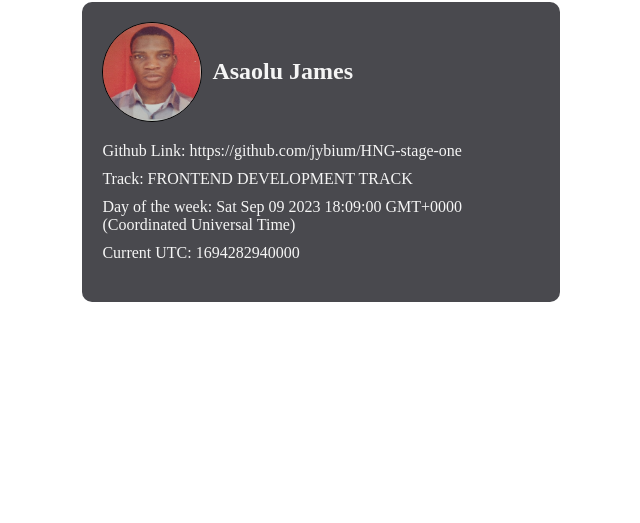
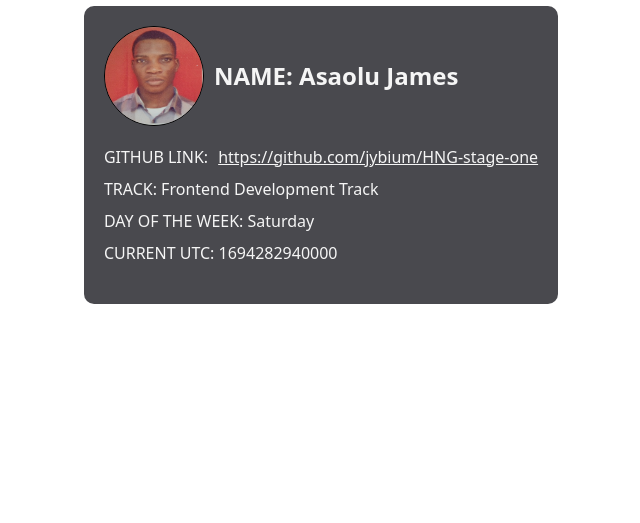
Before and after one commit to Jybium/HNG-stage-one, a plain HTML site: page index.html in a window 1280 px wide. Shown: the part 277-800 px from the top of the page, without its empty margins (319-959 px from the left). Drawn offline with Linux system fonts and the light colour scheme.

Commit message:
Task Completed

```diff
--- a/index.css
+++ b/index.css
@@ -1,7 +1,8 @@
 * {
   margin: 0;
   padding: 0;
-  text-decoration: none;
+  font-family: system-ui, -apple-system, BlinkMacSystemFont, "Segoe UI", Roboto,
+    Oxygen, Ubuntu, Cantarell, "Open Sans", "Helvetica Neue", sans-serif;
   color: whitesmoke;
   box-sizing: border-box;
 }
@@ -12,9 +13,10 @@ body {
   display: grid;
   place-content: center;
 }
+
 main {
   height: max-content;
-  width: 80%;
+  /* width: 80%; */
   margin: auto;
   padding: 20px;
   border-radius: 10px;
@@ -24,6 +26,7 @@ main {
   -ms-border-radius: 10px;
   -o-border-radius: 10px;
 }
+
 img {
   width: 100px;
   text-align: center;
@@ -35,11 +38,13 @@ img {
   -o-border-radius: 100%;
   border: 1px solid black;
 }
+
 section {
   margin: 20px 0px;
   display: grid;
   gap: 10px;
 }
+
 h1 {
   text-align: center;
   margin-bottom: 20px;
@@ -47,7 +52,8 @@ h1 {
   color: rgb(73, 73, 78);
 }
 
-div {
+div,
+span {
   display: flex;
   align-items: center;
   gap: 10px;
--- a/index.html
+++ b/index.html
@@ -16,15 +16,18 @@
           alt="profile-image"
           data-testid="slackDiaplayImage"
         />
-        <h2 data-testid="slackUserName">Asaolu James</h2>
+        <h2 data-testid="slackUserName">NAME: Asaolu James</h2>
       </div>
       <section>
-        <a
-          href="https://github.com/jybium/HNG-stage-one"
-          data-testid="githubURL"
-          >Github Link: https://github.com/jybium/HNG-stage-one</a
+        <span
+          >GITHUB LINK:
+          <a
+            href="https://github.com/jybium/HNG-stage-one"
+            data-testid="githubURL"
+            >https://github.com/jybium/HNG-stage-one</a
+          ></span
         >
-        <p data-testid="myTrack">Track: FRONTEND DEVELOPMENT TRACK</p>
+        <p data-testid="myTrack">TRACK: Frontend Development Track</p>
         <p data-testid="currentDayOfTheWeek" id="Day"></p>
         <p data-testid="currentUTCTime" id="Time"></p>
       </section>
--- a/index.js
+++ b/index.js
@@ -1,11 +1,23 @@
 const DisplayTime = document.querySelector("#Time");
 const DisplayDay = document.querySelector("#Day");
+
+const daysOfTheWeek = [
+  "Sunday",
+  "Monday",
+  "Tuesday",
+  "Wednesday",
+  "Thursday",
+  "Friday",
+  "Saturday",
+];
 
 const currentDate = new Date();
 const currentTime = Date.now();
 
-DisplayDay.textContent = ` Day of the week: ${currentDate}`;
-DisplayTime.textContent = `Current UTC: ${currentTime}`;
+const Day = daysOfTheWeek[currentDate.getDay()];
 
-alert(currentDate);
+DisplayDay.textContent = ` DAY OF THE WEEK: ${Day}`;
+DisplayTime.textContent = `CURRENT UTC: ${currentTime}`;
+
+alert(currentDate.toISOString());
 console.log(Date.now());
```
